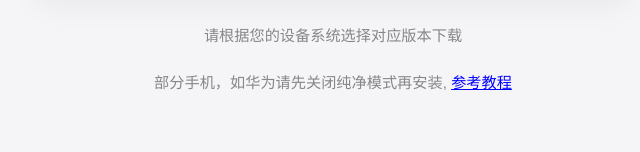
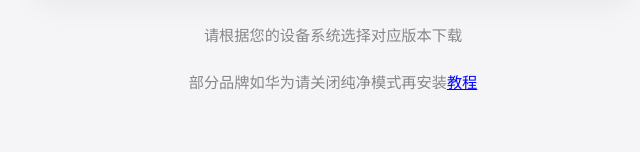
Before and after one commit to parkdown/door.psorai.f5.si, a plain HTML site: page index1.html in a window 1280 px wide. Shown: the part 438-590 px from the top of the page, without its empty margins (307-947 px from the left). Drawn offline with Linux system fonts and the light colour scheme.

Commit message:
Update index1.html

```diff
--- a/index1.html
+++ b/index1.html
@@ -167,7 +167,7 @@ document.addEventListener('DOMContentLoaded', function() {
        </div>
 
        <p class="tips">请根据您的设备系统选择对应版本下载</p>
-       <p class="tips">部分手机，如华为请先关闭纯净模式再安装, <a href="https://baijiahao.baidu.com/s?id=1802523941608737439" style="color: blue;">参考教程</a></p>
+       <p class="tips">部分品牌如华为请关闭纯净模式再安装<a href="https://baijiahao.baidu.com/s?id=1802523941608737439" style="color: blue;">教程</a></p>
        <br>
        <p class="tips">📱如需帮助请联系微信rapidmsf</p>
    </div>
```
